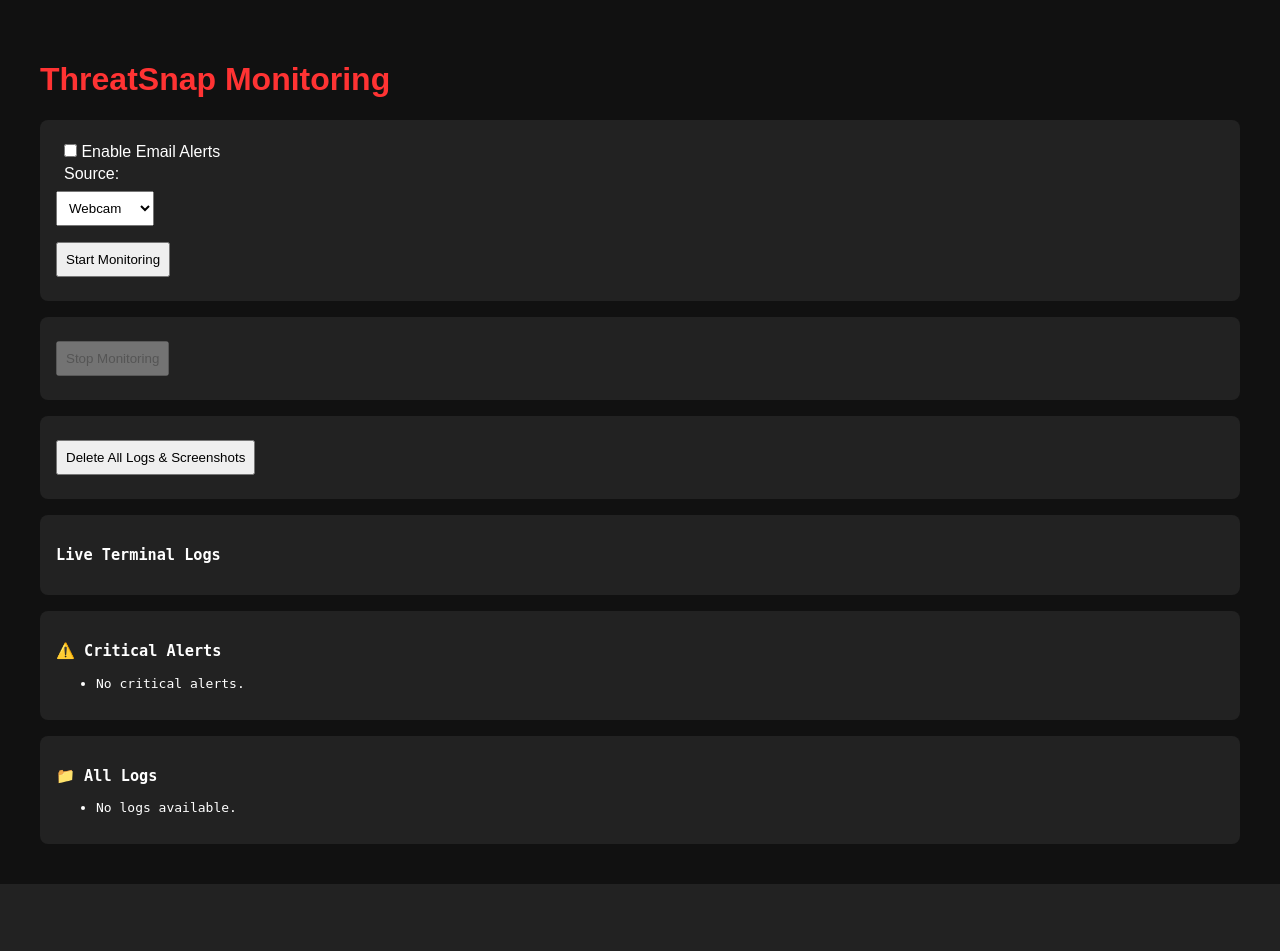
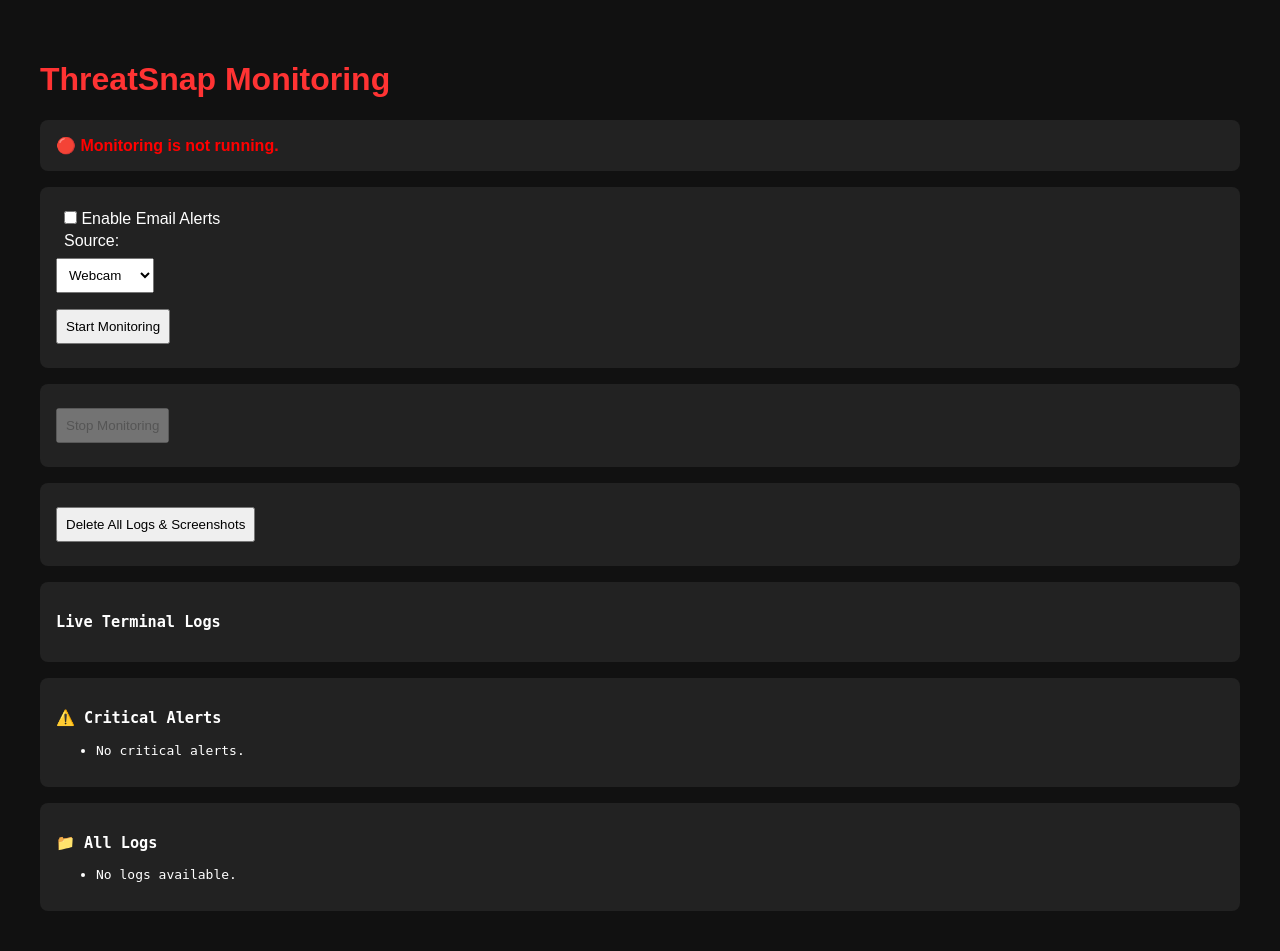
Before and after one commit to SxryxnshS5/ThreatSnap, a Flask app: page / in a window 1280 px wide. Before the commit the page ends 884 px from the top, so only its background shows below. Run offline with Flask 3, Linux system fonts and the light colour scheme; data that the repository does not hold is empty.

Commit message:
Add monitor status indicator

```diff
--- a/ThreatSnapBackend/templates/index.html
+++ b/ThreatSnapBackend/templates/index.html
@@ -2,50 +2,104 @@
 <!DOCTYPE html>
 <html lang="en">
   <head>
-  <meta charset="UTF-8">
+    <meta charset="UTF-8" />
     <title>ThreatSnap Control Panel</title>
     <style>
-    body { font-family: sans-serif; padding: 2rem; background: #111; color: white; }
-    h1 { color: #f33; }
-    form, .logs, .alerts, .all-logs { margin-top: 1rem; padding: 1rem; background: #222; border-radius: 8px; }
-    select, input, button, label { padding: 0.5rem; margin: 0.5rem 0; }
-    .logs, .alerts, .all-logs { max-height: 300px; overflow-y: auto; font-family: monospace; }
-    a { color: #4af; }
+      body {
+        font-family: sans-serif;
+        padding: 2rem;
+        background: #111;
+        color: white;
+      }
+      h1 {
+        color: #f33;
+      }
+      form,
+      .logs,
+      .alerts,
+      .all-logs,
+      .status {
+        margin-top: 1rem;
+        padding: 1rem;
+        background: #222;
+        border-radius: 8px;
+      }
+      select,
+      input,
+      button,
+      label {
+        padding: 0.5rem;
+        margin: 0.5rem 0;
+      }
+      .logs,
+      .alerts,
+      .all-logs {
+        max-height: 300px;
+        overflow-y: auto;
+        font-family: monospace;
+      }
+      a {
+        color: #4af;
+      }
+      .status p {
+        margin: 0;
+        font-weight: bold;
+      }
+      .status-running {
+        color: lime;
+      }
+      .status-stopped {
+        color: red;
+      }
     </style>
   </head>
   <body>
     <h1>ThreatSnap Monitoring</h1>
+
+    <div class="status" id="monitoringStatus">
+      <p>Loading monitoring status...</p>
+    </div>
+
     <form method="POST" action="/start">
       <label>
-      <input type="checkbox" id="enableEmail" name="enable_email" onchange="toggleEmailField(this.checked)" />
-      Enable Email Alerts
-    </label><br>
+        <input
+          type="checkbox"
+          id="enableEmail"
+          name="enable_email"
+          onchange="toggleEmailField(this.checked)"
+        />
+        Enable Email Alerts </label
+      ><br />
 
       <div id="emailField" style="display: none">
-      <label>Email for alerts:</label><br>
-      <input name="email" placeholder="you@example.com"><br>
+        <label>Email for alerts:</label><br />
+        <input name="email" placeholder="you@example.com" /><br />
       </div>
 
-    <label>Source:</label><br>
-    <select id="sourceSelector" name="source" onchange="toggleVideoDropdown(this.value)" {% if running %}disabled{% endif %}>
-      <option value="webcam" {% if not request.form.get('source') or request.form.get('source') == 'webcam' %}selected{% endif %}>Webcam</option>
-      <option value="video" {% if request.form.get('source') == 'video' %}selected{% endif %}>Video File</option>
-    </select><br>
+      <label>Source:</label><br />
+      <select
+        id="sourceSelector"
+        name="source"
+        onchange="toggleVideoDropdown(this.value)"
+      >
+        <option value="webcam">Webcam</option>
+        <option value="video">Video File</option></select
+      ><br />
 
       <div id="videoPicker" style="display: none">
-      <label>Select video file:</label><br>
+        <label>Select video file:</label><br />
         <select name="filename">
           {% for file in video_files %}
           <option value="{{ file }}">{{ file }}</option>
-        {% endfor %}
-      </select><br>
+          {% endfor %}</select
+        ><br />
       </div>
 
-    <button type="submit" {% if running %}disabled{% endif %}>Start Monitoring</button>
+      <button type="submit" id="startBtn">Start Monitoring</button>
     </form>
 
     <form method="POST" action="/stop">
-    <button type="submit" {% if not running %}disabled{% endif %}>Stop Monitoring</button>
+      <button type="submit" id="stopBtn">Stop Monitoring</button>
     </form>
 
     <form method="POST" action="/reset">
@@ -69,71 +123,99 @@
 
     <script>
       function toggleVideoDropdown(value) {
-      document.getElementById('videoPicker').style.display = (value === 'video') ? 'block' : 'none';
+        document.getElementById('videoPicker').style.display =
+          value === 'video' ? 'block' : 'none'
       }
 
       function toggleEmailField(enabled) {
-      document.getElementById('emailField').style.display = enabled ? 'block' : 'none';
+        document.getElementById('emailField').style.display = enabled
+          ? 'block'
+          : 'none'
       }
 
       function fetchLogs() {
         fetch('/logs/live')
-        .then(res => res.json())
-        .then(data => {
-          document.getElementById('logbox').textContent = data.join("\n");
-        });
+          .then((res) => res.json())
+          .then((data) => {
+            document.getElementById('logbox').textContent = data.join('\n')
+          })
       }
 
       function fetchCriticalAlerts() {
         fetch('/logs/action-required')
-        .then(res => res.json())
-        .then(data => {
-          const list = document.getElementById('criticalList');
-          list.innerHTML = '';
+          .then((res) => res.json())
+          .then((data) => {
+            const list = document.getElementById('criticalList')
+            list.innerHTML = ''
             if (data.length === 0) {
-            list.innerHTML = '<li>No critical alerts.</li>';
+              list.innerHTML = '<li>No critical alerts.</li>'
             } else {
-            data.forEach(entry => {
-              const li = document.createElement('li');
+              data.forEach((entry) => {
+                const li = document.createElement('li')
                 li.innerHTML = `<b>${entry.timestamp}</b><br>
                 <a href="/images/${entry.image}" target="_blank">Image</a> |
                 <a href="/images/${entry.timestamp}.json" target="_blank">Log</a><br>
-                Danger: ${entry.analysis.danger}`;
-              list.appendChild(li);
-            });
+                Danger: ${entry.analysis.danger}`
+                list.appendChild(li)
+              })
             }
-        });
+          })
       }
 
       function fetchAllLogs() {
         fetch('/logs')
-        .then(res => res.json())
-        .then(data => {
-          const list = document.getElementById('allLogsList');
-          list.innerHTML = '';
+          .then((res) => res.json())
+          .then((data) => {
+            const list = document.getElementById('allLogsList')
+            list.innerHTML = ''
             if (data.length === 0) {
-            list.innerHTML = '<li>No logs available.</li>';
+              list.innerHTML = '<li>No logs available.</li>'
             } else {
-            data.forEach(entry => {
-              const li = document.createElement('li');
+              data.forEach((entry) => {
+                const li = document.createElement('li')
                 li.innerHTML = `<b>${entry.timestamp}</b><br>
                 <a href="/images/${entry.image}" target="_blank">Image</a> |
                 <a href="/images/${entry.timestamp}.json" target="_blank">Log</a><br>
-                Danger: ${entry.analysis.danger}`;
-              list.appendChild(li);
-            });
+                Danger: ${entry.analysis.danger}`
+                list.appendChild(li)
+              })
             }
-        });
+          })
       }
 
-    setInterval(fetchLogs, 1000);
-    setInterval(fetchCriticalAlerts, 3000);
-    setInterval(fetchAllLogs, 5000);
-    fetchLogs();
-    fetchCriticalAlerts();
-    fetchAllLogs();
+      function fetchStatus() {
+        fetch('/status')
+          .then((res) => res.json())
+          .then((data) => {
+            const statusBox = document.getElementById('monitoringStatus')
+            const startBtn = document.getElementById('startBtn')
+            const stopBtn = document.getElementById('stopBtn')
 
-    toggleVideoDropdown(document.getElementById('sourceSelector').value);
+            if (data.running) {
+              statusBox.innerHTML =
+                '<p class="status-running">🟢 Monitoring is currently running.</p>'
+              startBtn.disabled = true
+              stopBtn.disabled = false
+            } else {
+              statusBox.innerHTML =
+                '<p class="status-stopped">🔴 Monitoring is not running.</p>'
+              startBtn.disabled = false
+              stopBtn.disabled = true
+            }
+          })
+      }
+
+      setInterval(fetchLogs, 1000)
+      setInterval(fetchCriticalAlerts, 3000)
+      setInterval(fetchAllLogs, 5000)
+      setInterval(fetchStatus, 1000)
+
+      fetchLogs()
+      fetchCriticalAlerts()
+      fetchAllLogs()
+      fetchStatus()
+
+      toggleVideoDropdown(document.getElementById('sourceSelector').value)
     </script>
   </body>
 </html>
```
Lines whose indentation alone changed are shown as unchanged.
